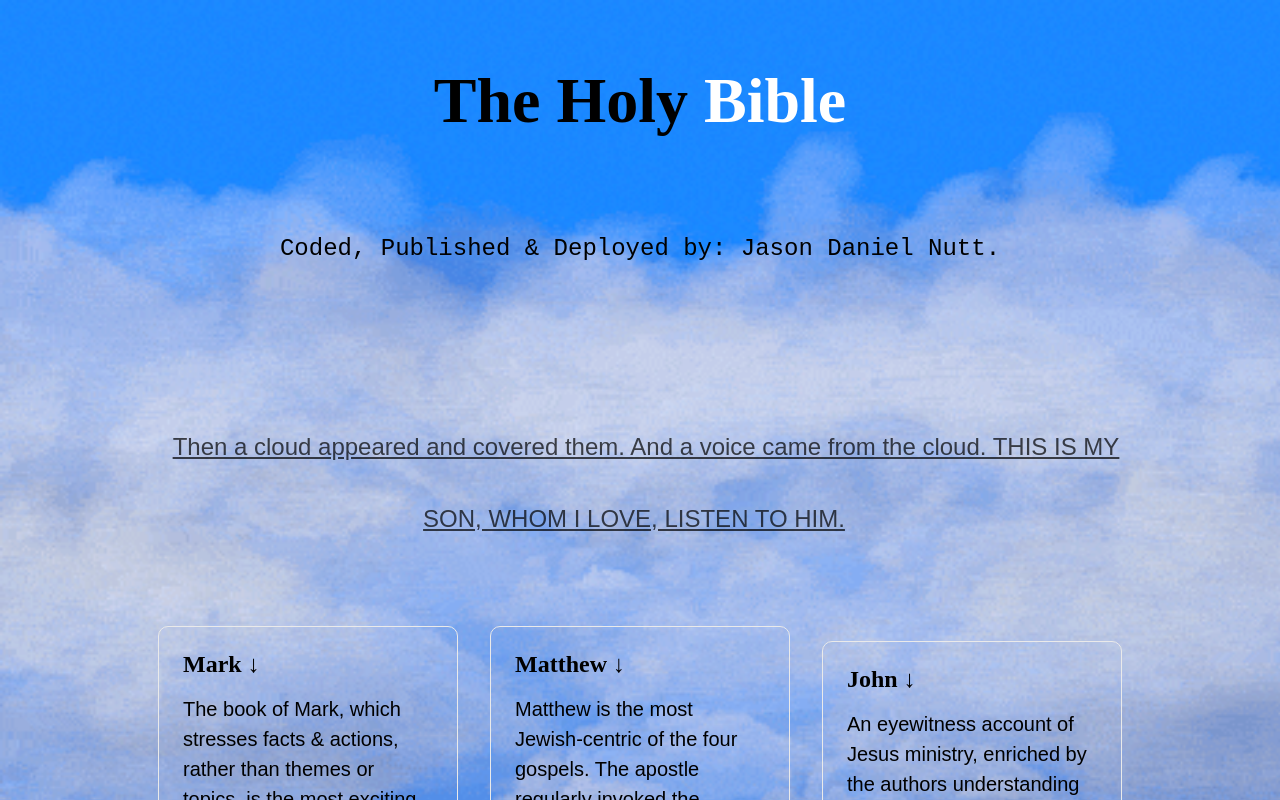
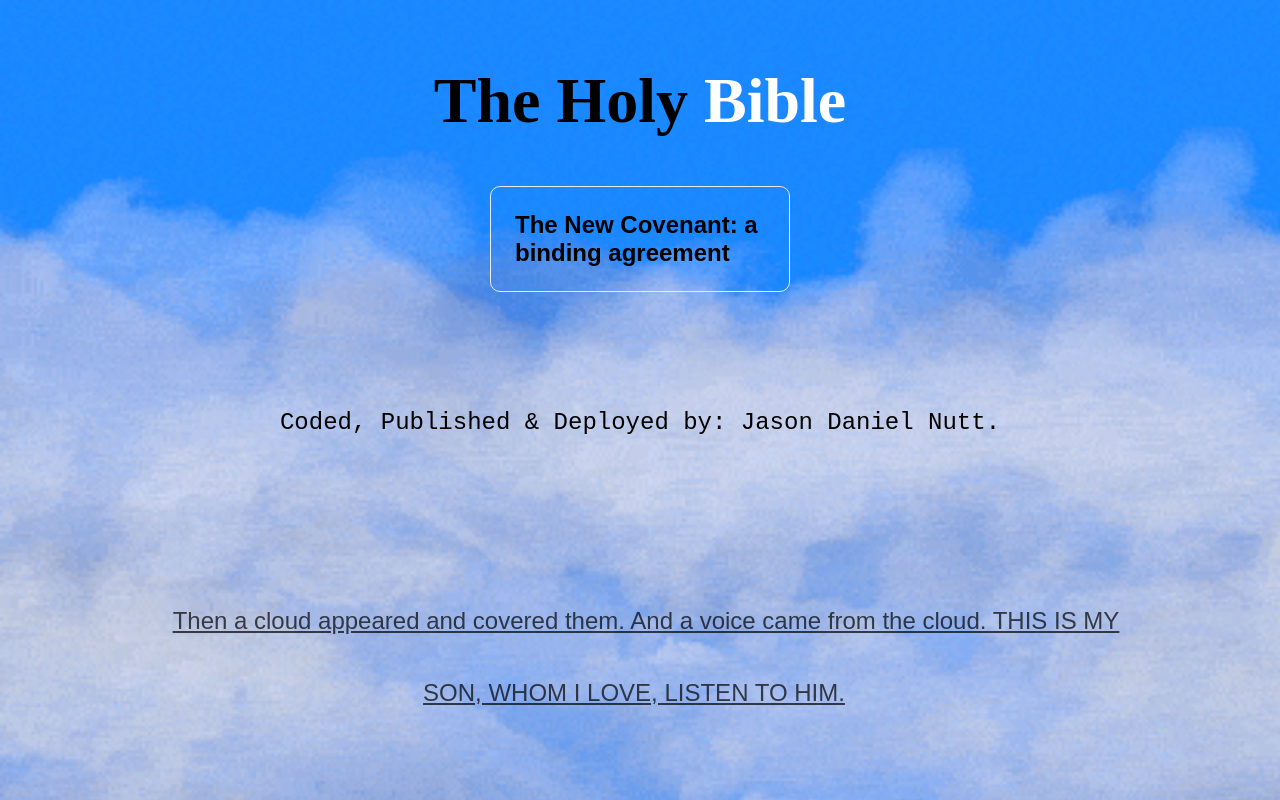
Before and after one commit to jnutt367/the-holy-bible, a Next.js app: page / in a window 1280 px wide. Shown: the top 800 px of the page. Built offline with nearby package versions, Linux system fonts and the light colour scheme.

Commit message:
comit for landing page re factored as growth occurs

```diff
--- a/pages/index.js
+++ b/pages/index.js
@@ -15,6 +15,7 @@ export default function Home() {
         <h1 className={styles.title}>
           The Holy  <a href="https://en.wikipedia.org/wiki/Bible">Bible</a>
         </h1>
+        <h2 className={styles.h2}>The New Covenant: a binding agreement</h2>
         <p className={styles.description}>
         <code className={styles.publisher}>
           Coded, Published & Deployed by: Jason Daniel Nutt.
--- a/styles/Home.module.css
+++ b/styles/Home.module.css
@@ -127,6 +127,27 @@
     font-size: 1.5rem;
 }
 
+.h2 {
+    margin-top: 3rem;
+    padding: 1.5rem;
+    text-align: left;
+    color: inherit;
+    text-decoration: none;
+    border: 1px solid #eaeaea;
+    border-radius: 10px;
+    transition: color 0.15s ease, border-color 0.15s ease;
+    max-width: 300px;
+    font-family: fantasy;
+}
+
+.h2:hover {
+    color: white;
+    border-color: hsl(14, 100%, 48%);
+    background-color: palevioletred;
+    opacity: 0.85;
+    font-family: fantasy;
+}
+
 @media (max-width: 600px) {
     .grid {
         width: 100%;
```
